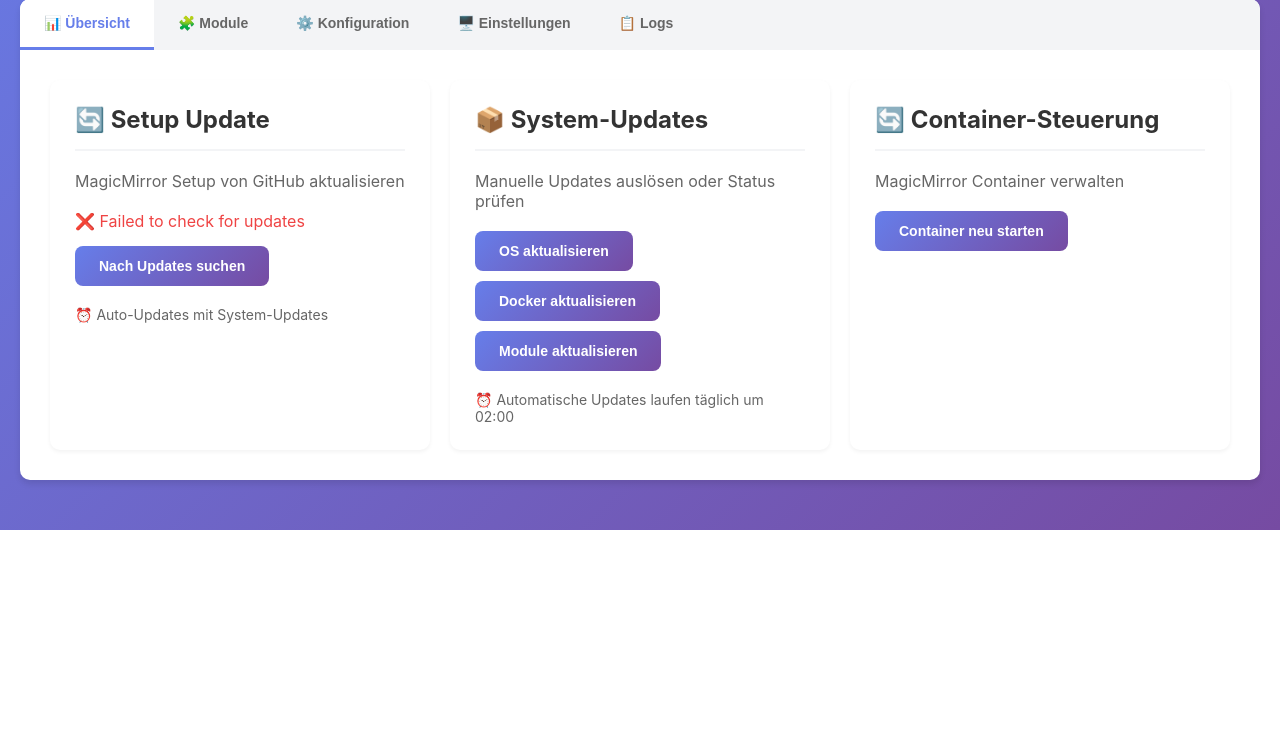
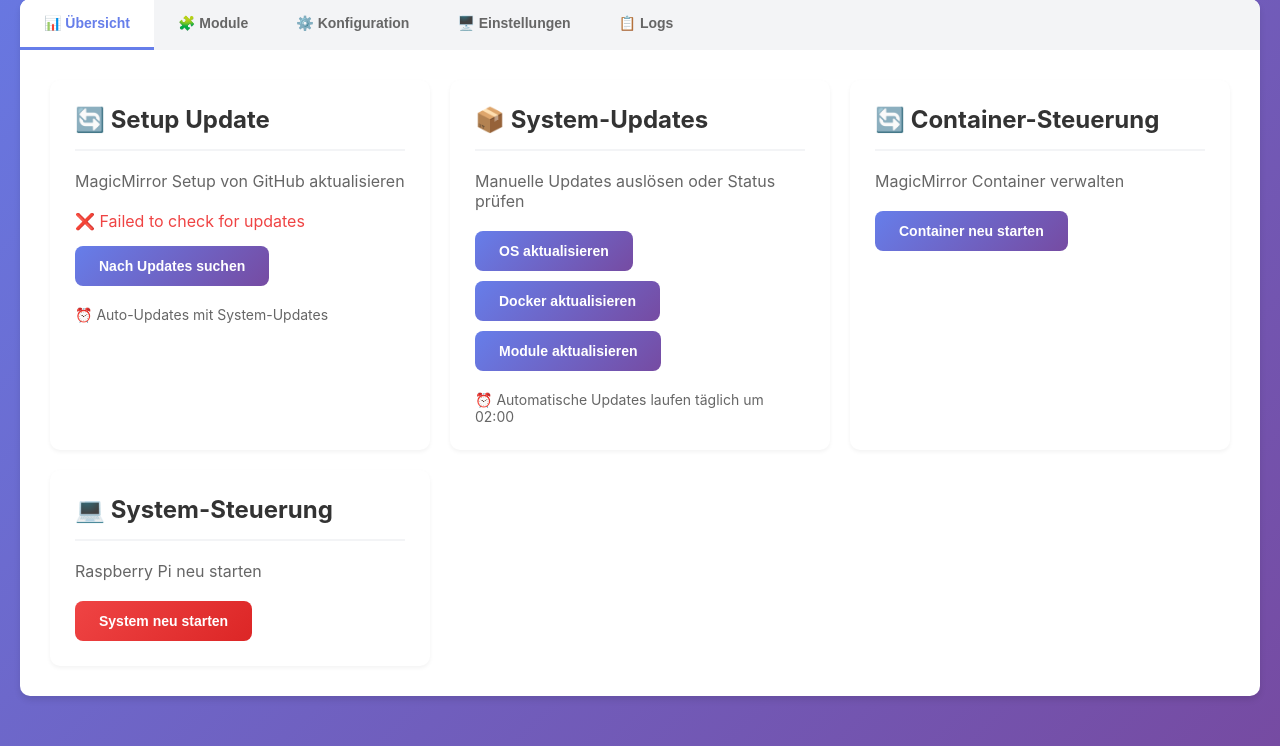
Before and after one commit to twicemind/magicmirror-setup, a Flask app: page / in a window 1280 px wide. Shown: the part 306-1052 px from the top of the page. Before the commit the page ends 836 px from the top, so only its background shows below. Run offline with Flask 3, Linux system fonts and the light colour scheme; data that the repository does not hold is empty.

Commit message:
feat: Reboot-Button in WebUI + verbesserte Docker Update Logik
Neue Features:
- Reboot-Button in der WebUI um Raspberry Pi neu zu starten
- API-Endpoint /api/system/reboot hinzugefügt
- Neues Script scripts/reboot-system.sh
- Zweisprachige Bestätigungs- und Status-Meldungen
- Auto-Reload der Seite nach 60 Sekunden

Verbesserungen Docker Update:
- Unterstützung für moderne 'docker compose' und alte 'docker-compose' Syntax
- Wartezeit und Verifikation dass Container tatsächlich gestartet wurde
- Besseres Fehler-Handling mit aussagekräftigen Meldungen
- Exit on error bei fehlgeschlagenem Container-Start

Fixes:
- Behebt Problem dass Container nach Docker-Update nicht startet
- Robustere Erkennung des verfügbaren compose Commands

```diff
--- a/webui/app.py
+++ b/webui/app.py
@@ -211,6 +211,13 @@ def api_update_docker():
 def api_restart_container():
     """Restart MagicMirror container"""
     result = run_script("restart-mm.sh")
+    return jsonify(result)
+
+
+@app.route('/api/system/reboot', methods=['POST'])
+def api_reboot_system():
+    """Reboot the Raspberry Pi system"""
+    result = run_script("reboot-system.sh")
     return jsonify(result)
 
 
--- a/webui/templates/base.html
+++ b/webui/templates/base.html
@@ -571,6 +571,9 @@
                 'dashboard.container_control': 'Container Control',
                 'dashboard.container_control_desc': 'Manage MagicMirror container',
                 'dashboard.restart_container': 'Restart Container',
+                'dashboard.system_control': 'System Control',
+                'dashboard.system_control_desc': 'Reboot the Raspberry Pi',
+                'dashboard.reboot_system': 'Reboot System',
 
                 // Modules
                 'modules.installed': 'Installed Modules',
@@ -692,6 +695,9 @@
                 'dashboard.container_control': 'Container-Steuerung',
                 'dashboard.container_control_desc': 'MagicMirror Container verwalten',
                 'dashboard.restart_container': 'Container neu starten',
+                'dashboard.system_control': 'System-Steuerung',
+                'dashboard.system_control_desc': 'Raspberry Pi neu starten',
+                'dashboard.reboot_system': 'System neu starten',
 
                 // Modules
                 'modules.installed': 'Installierte Module',
--- a/webui/templates/index.html
+++ b/webui/templates/index.html
@@ -92,6 +92,17 @@
                     <div class="button-group">
                         <button class="button" onclick="restartContainer()">
                             <span class="button-text" data-i18n="dashboard.restart_container">Container neu starten</span>
+                        </button>
+                    </div>
+                </div>
+
+                <!-- System Control -->
+                <div class="card">
+                    <h2>💻 <span data-i18n="dashboard.system_control">System-Steuerung</span></h2>
+                    <p style="color: #666; margin-bottom: 20px;" data-i18n="dashboard.system_control_desc">Raspberry Pi neu starten</p>
+                    <div class="button-group">
+                        <button class="button button-danger" onclick="rebootSystem()">
+                            <span class="button-text" data-i18n="dashboard.reboot_system">System neu starten</span>
                         </button>
                     </div>
                 </div>
@@ -381,6 +392,40 @@
             setTimeout(loadStatus, 2000);
         } else {
             showNotification('Restart failed: ' + data.message, 'error');
+        }
+    }
+
+    // Reboot system
+    async function rebootSystem() {
+        const message = currentLang === 'de'
+            ? 'Raspberry Pi wirklich neu starten?\n\nDas System wird für etwa 30-60 Sekunden nicht erreichbar sein.'
+            : 'Really reboot Raspberry Pi?\n\nThe system will be unavailable for about 30-60 seconds.';
+
+        if (!confirm(message)) return;
+
+        const rebootingMsg = currentLang === 'de'
+            ? 'System wird neu gestartet... Bitte warten Sie ca. 60 Sekunden und laden Sie dann die Seite neu.'
+            : 'System is rebooting... Please wait about 60 seconds and then reload the page.';
+
+        showNotification(rebootingMsg, 'info');
+
+        const data = await apiCall('/api/system/reboot', {
+            method: 'POST'
+        });
+
+        if (data.success) {
+            const successMsg = currentLang === 'de'
+                ? 'Neustart eingeleitet. Seite lädt in 60 Sekunden neu...'
+                : 'Reboot initiated. Page will reload in 60 seconds...';
+
+            showNotification(successMsg, 'success');
+
+            // Reload page after 60 seconds
+            setTimeout(() => {
+                window.location.reload();
+            }, 60000);
+        } else {
+            showNotification('Reboot failed: ' + data.message, 'error');
         }
     }
 
```
Also changed, not shown: 2 other files.
